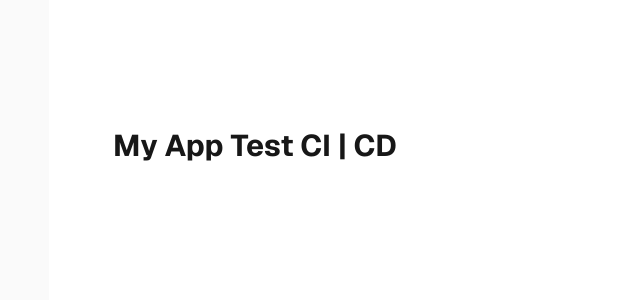
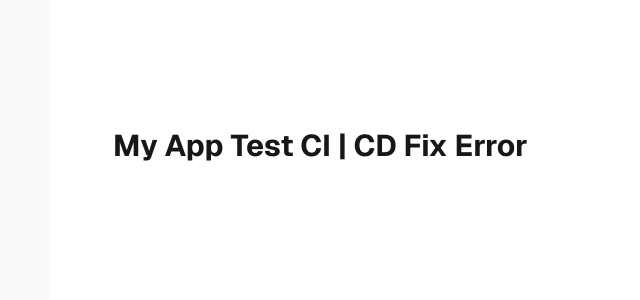
Before and after one commit to PUNCHAN0M/cicd-tutorial, a Next.js app: page / in a window 1280 px wide. Shown: the top 300 px of the page, without its empty margins (207-847 px from the left). Built offline with nearby package versions, Linux system fonts and the light colour scheme.

Commit message:
fix test

```diff
--- a/app/page.tsx
+++ b/app/page.tsx
@@ -4,7 +4,7 @@
   return (
     <div className="flex flex-col flex-1 items-center justify-center bg-zinc-50 font-sans dark:bg-black">
       <main className="flex flex-1 w-full max-w-3xl flex-col items-center justify-between py-32 px-16 bg-white dark:bg-black sm:items-start">
-       <h1 className="text-3xl font-bold">My App Test CI | CD</h1>
+       <h1 className="text-3xl font-bold">My App Test CI | CD Fix Error</h1>
       </main>
     </div>
   );
```
